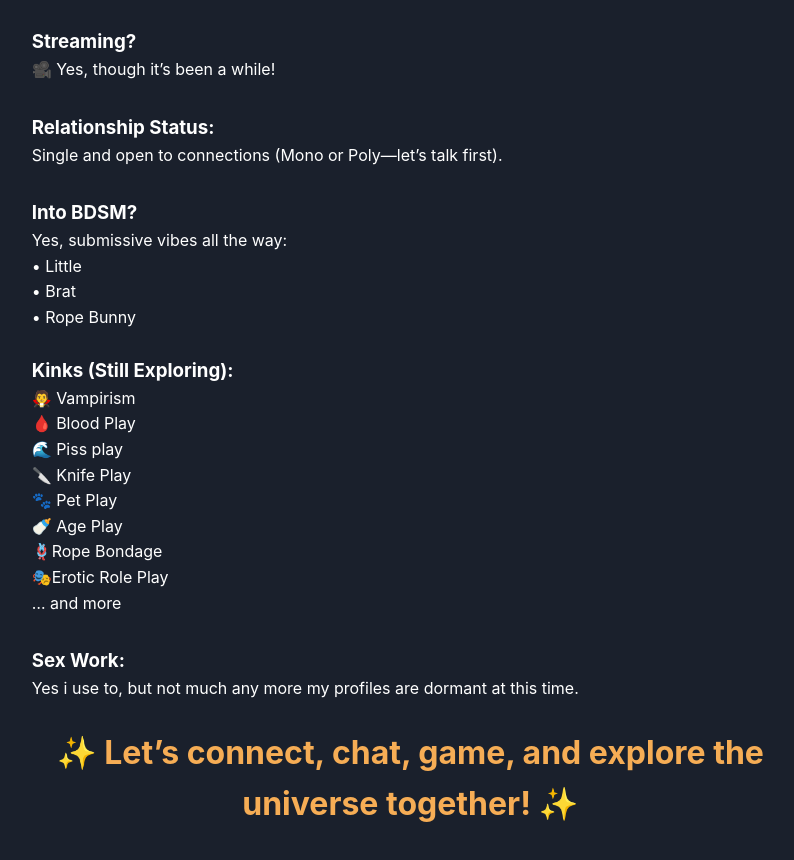
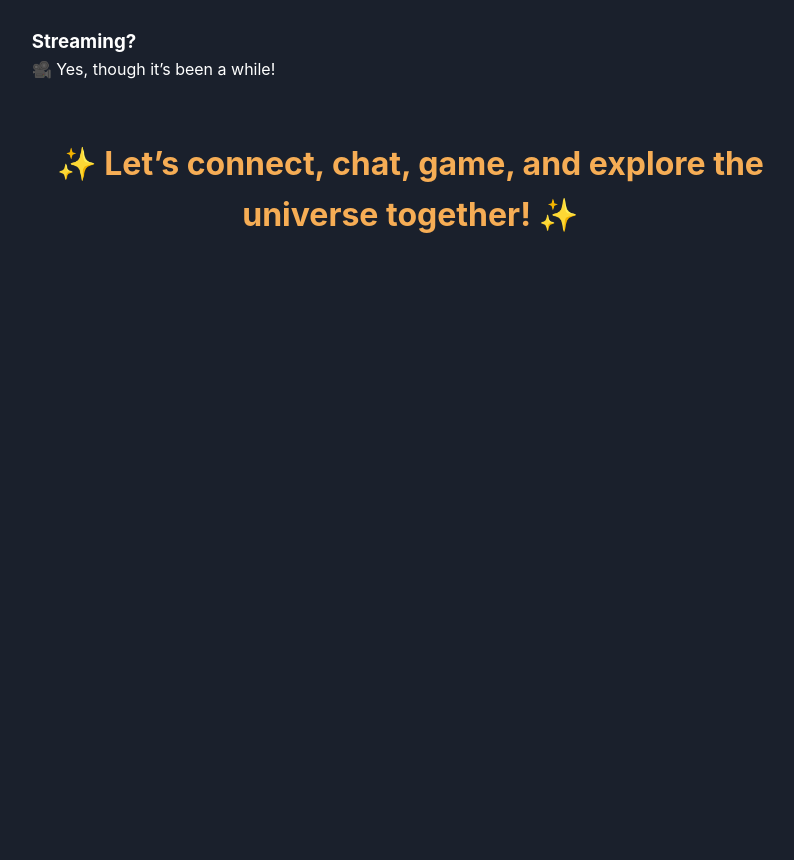
Before and after one commit to midnightempriss/LunaFaeCarper-Portfolio-Website, a plain HTML site: page about.html in a window 1280 px wide. Shown: the part 1595-2455 px from the top of the page, without its empty margins (451-1245 px from the left). After the commit the page ends 1932 px from the top, so only its background shows below. Drawn offline with Linux system fonts and the light colour scheme.

Commit message:
Add files via upload

```diff
--- a/about.html
+++ b/about.html
@@ -80,29 +80,9 @@
           <h3>Streaming?</h3>
           <p>🎥 Yes, though it’s been a while!</p>
           <h3>&nbsp;</h3>
-          <h3>Relationship Status:&nbsp;</h3>
-          <p>Single and open to connections (Mono or Poly—let’s talk first).</p>
-          <h3>&nbsp;</h3>
-          <h3>Into BDSM?</h3>
-          <p>Yes, submissive vibes all the way:&nbsp;</p>
-          <p>• Little&nbsp;</p>
-          <p>• Brat&nbsp;</p>
-          <p>• Rope Bunny&nbsp;</p>
-          <p>&nbsp;</p>
-          <h3>Kinks (Still Exploring):&nbsp;</h3>
-<p>🧛 Vampirism&nbsp;</p>
-          <p>🩸 Blood Play&nbsp;</p>
-          <p>🌊 Piss play&nbsp;</p>
-          <p>🔪 Knife Play&nbsp;</p>
-          <p>🐾 Pet Play&nbsp;</p>
-          <p>🍼 Age Play&nbsp;</p>
-          <p>🪢Rope Bondage&nbsp;</p>
-          <p>🎭Erotic Role Play&nbsp;</p>
-          <p>… and more</p>
-          <h3>&nbsp;</h3>
-          <h3>Sex Work:&nbsp;</h3>
-          <p>Yes i use to, but not much any more my profiles are dormant at this time.</p>
-          <p>&nbsp;</p>
+
+
+<p>&nbsp;</p>
           <h3 class="section-title">✨ Let’s connect, chat, game, and explore the universe together! ✨</h3>
 </div>
           </div>
```
